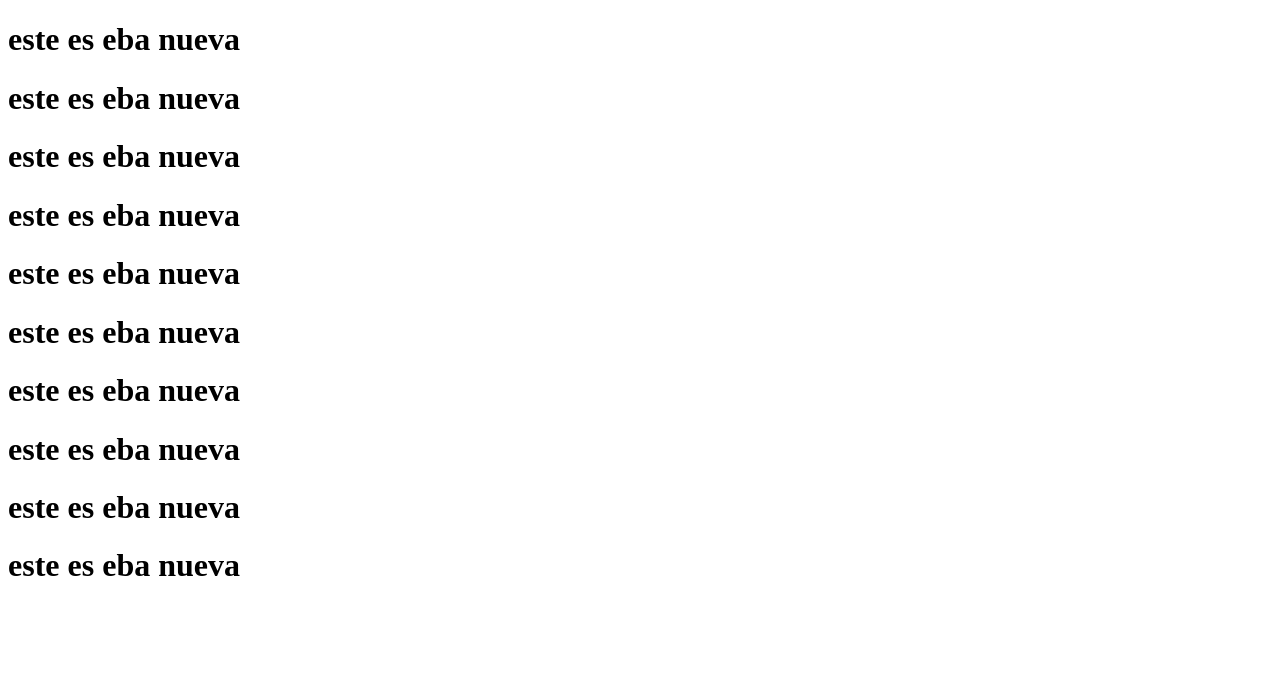
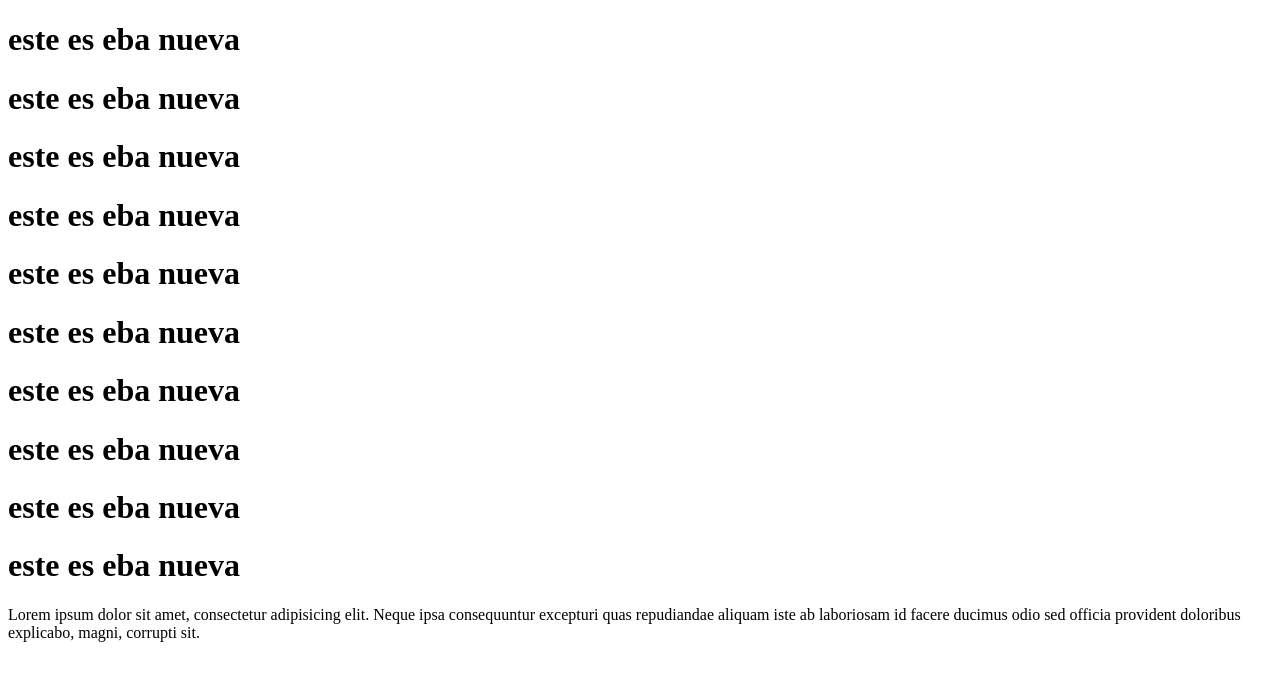
Before and after one commit to PabloDelHip/curso, a plain HTML site: page index.html in a window 1280 px wide. Drawn offline with Linux system fonts and the light colour scheme.

Commit message:
se agrega a nueva rama
agregue un texto nuevo rama

```diff
--- a/index.html
+++ b/index.html
@@ -6,5 +6,6 @@
 </head>
 <body>
 	<h1>este es eba nueva</h1><h1>este es eba nueva</h1><h1>este es eba nueva</h1><h1>este es eba nueva</h1><h1>este es eba nueva</h1><h1>este es eba nueva</h1><h1>este es eba nueva</h1><h1>este es eba nueva</h1><h1>este es eba nueva</h1><h1>este es eba nueva</h1>
+	<p>Lorem ipsum dolor sit amet, consectetur adipisicing elit. Neque ipsa consequuntur excepturi quas repudiandae aliquam iste ab laboriosam id facere ducimus odio sed officia provident doloribus explicabo, magni, corrupti sit.</p>
 </body>
 </html>
```
